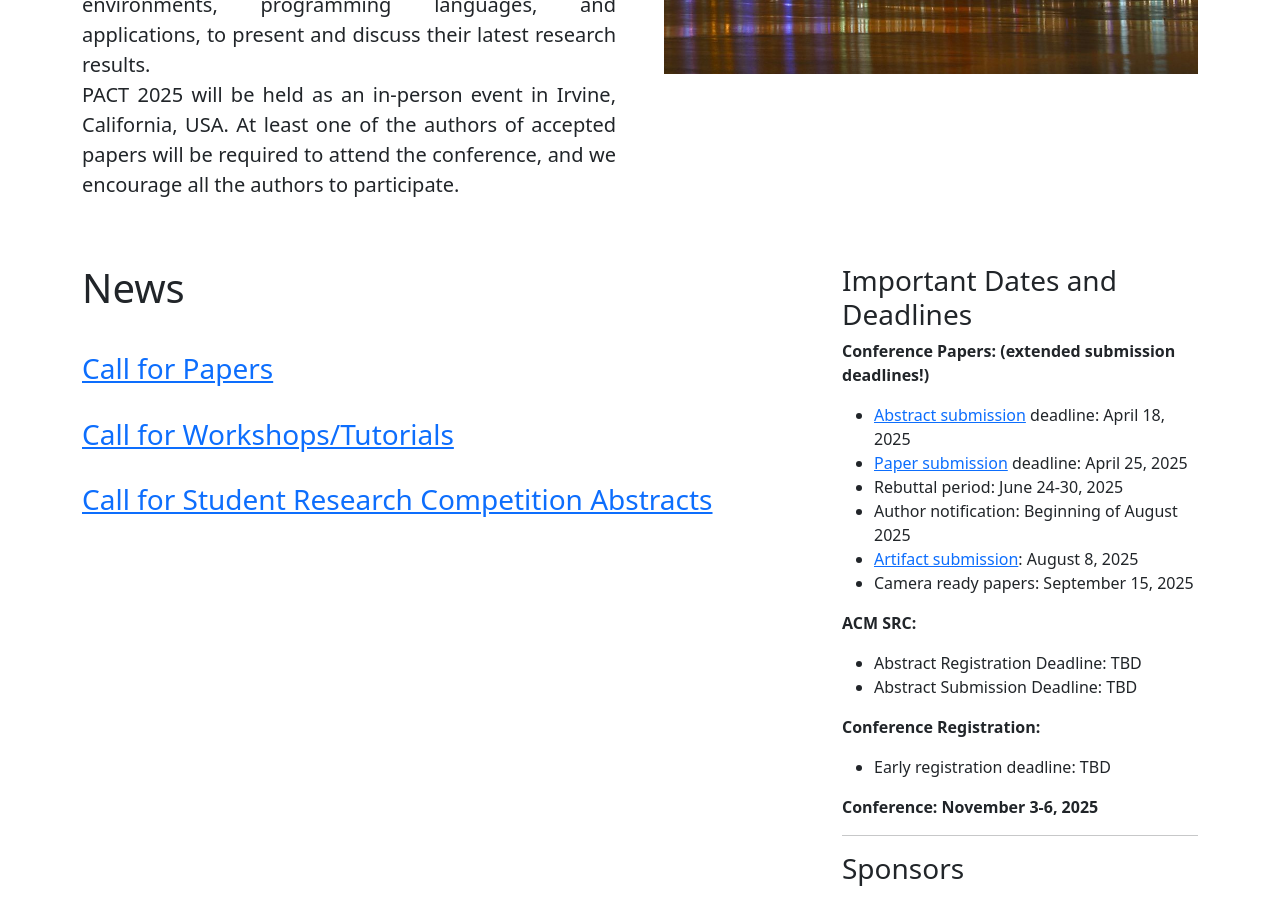
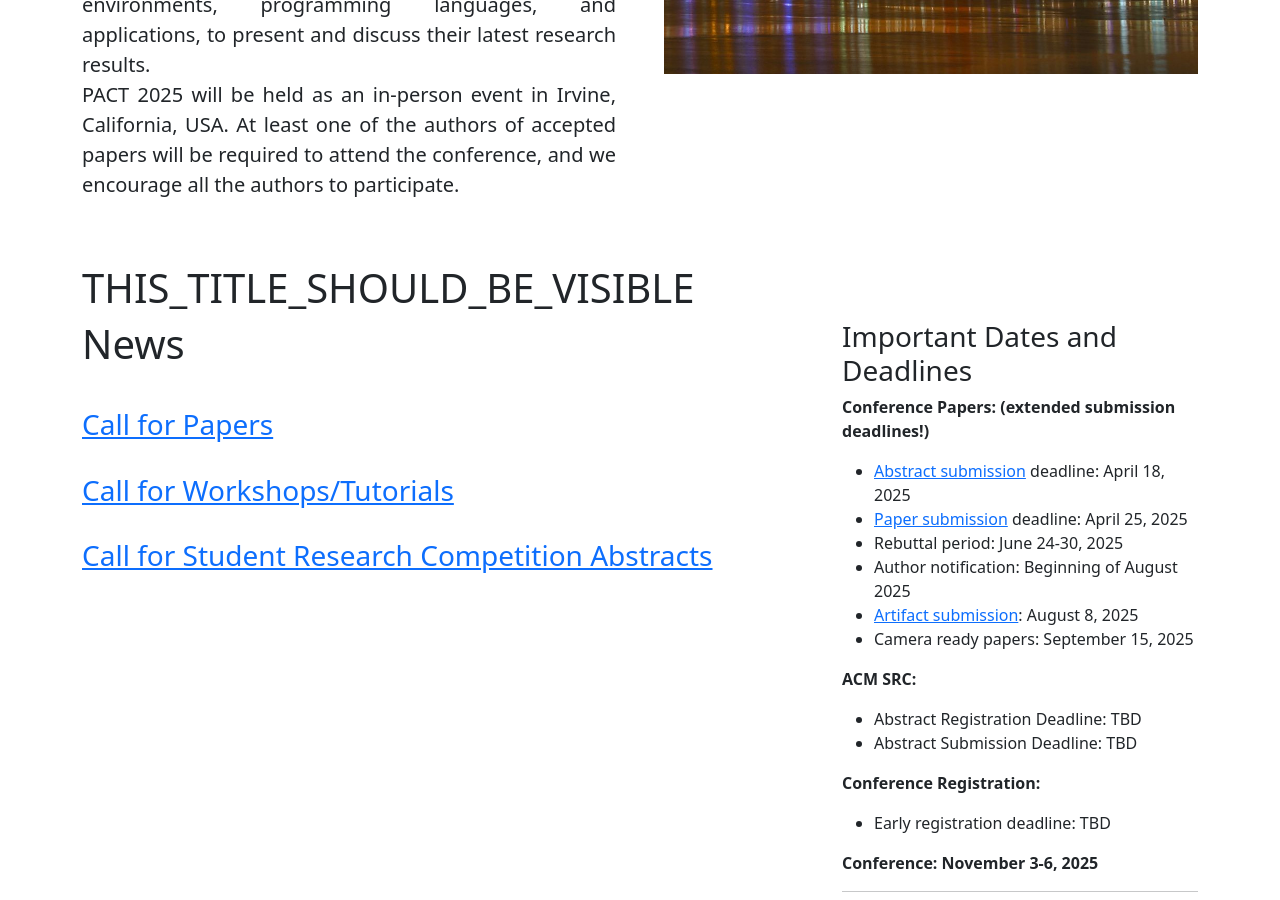
Before and after one commit to ict-qiul/qiupact2025, a Jekyll site: the page built from index.html, in a window 1280 px wide and 900 px high, scrolled down 499 px. Built offline with Jekyll 4.4.1, drawn with Linux system fonts in a browser that asks for light colours.

Commit message:
Update index.html

```diff
--- a/index.html
+++ b/index.html
@@ -14,6 +14,7 @@ id:    home
         {% include header.html %}
 
         {% include index_hero.html %}
+        <h1>{{ site.title }}</h1>
 
         <div class="row mb-3">
             <!-- main page content -->
```
